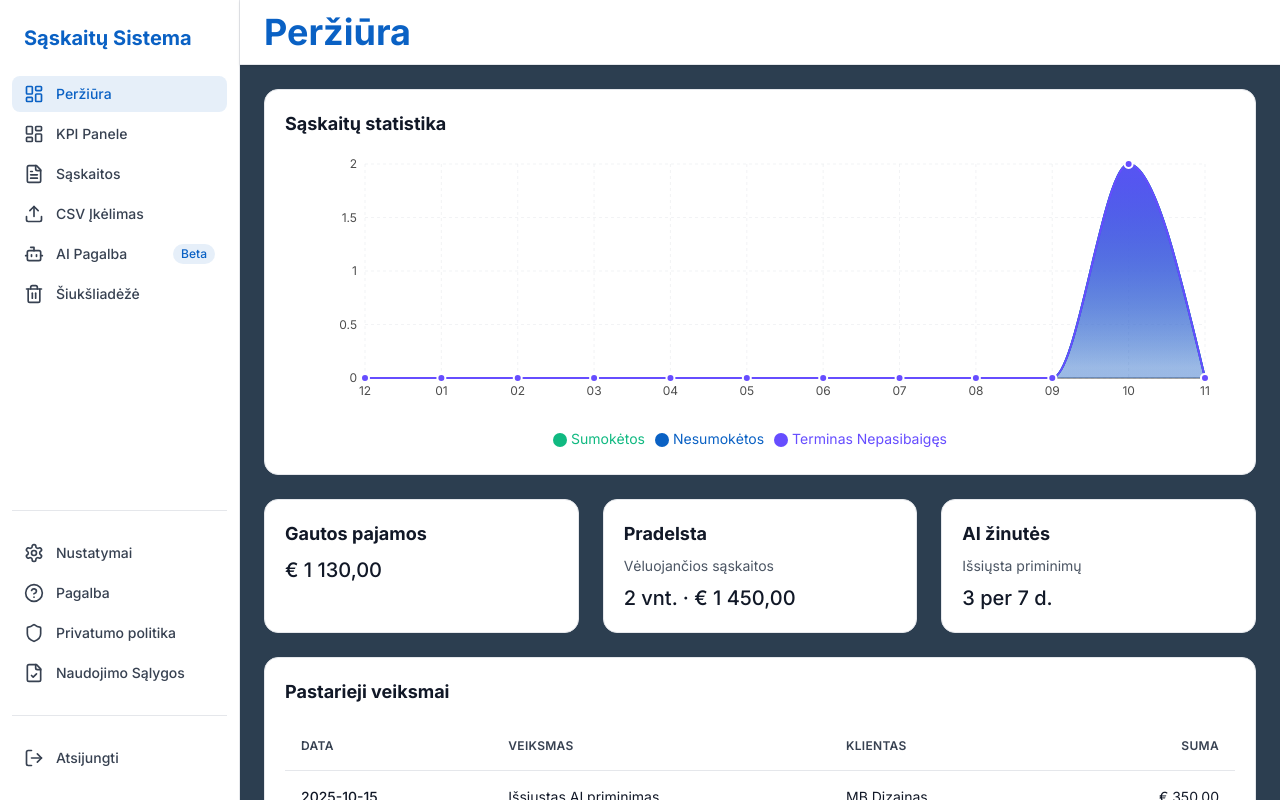
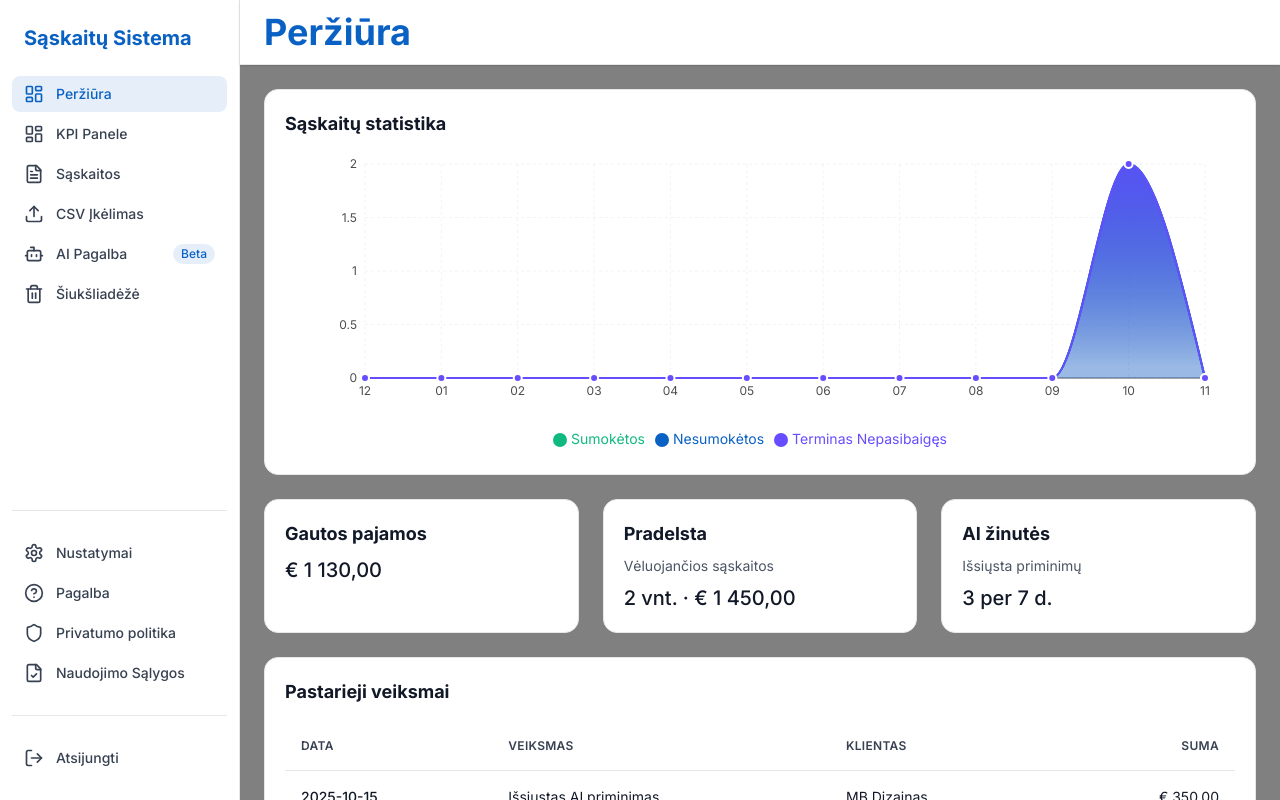
Before and after one commit to arunasjusas/figma, a React (Vite) app: page /login in a window 1280 px wide. Both pictures are taken after typing "name@example.com", "Sample123" into the empty fields and a click on the button "Prisijungti". Shown: the top 800 px of the page. Built offline with nearby package versions, Linux system fonts and the light colour scheme.

Commit message:
fix: change dashboard background to medium gray (#808080)

```diff
--- a/src/components/layout/AppLayout.tsx
+++ b/src/components/layout/AppLayout.tsx
@@ -18,7 +18,7 @@
   const isMobile = useIsMobile();
 
   return (
-    <div className="min-h-screen bg-[#2C3E50]">
+    <div className="min-h-screen bg-[#808080]">
       {/* Desktop Sidebar */}
       {!isMobile && <Sidebar />}
 
```
